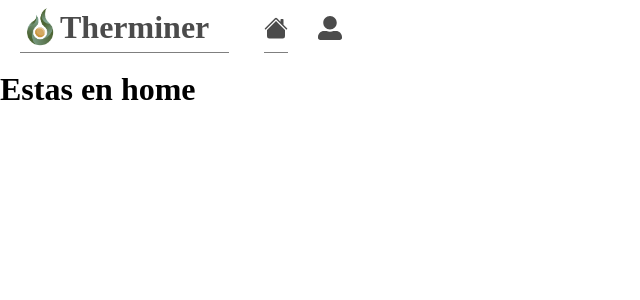
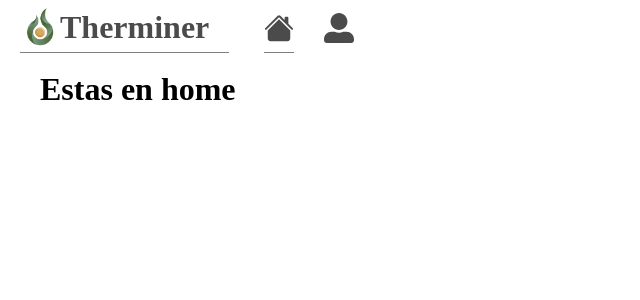
Before and after one commit to JFelipeRG/Therminer, a React (Vite) app: page / in a window 1280 px wide. Shown: the top 300 px of the page, without its empty margins (0-640 px from the left). Built offline with nearby package versions, Linux system fonts and the light colour scheme.

Commit message:
Cambios en las medidas de iconos del nav y el tiempo de transicion

```diff
--- a/src/app.css
+++ b/src/app.css
@@ -38,7 +38,7 @@ img {
 
 .underline {
     position: absolute;
-    width: 24px;
+    width: 30px;
     height: 1px;
     background-color: rgba(0, 0, 0, 0.5);
     margin: 0;
@@ -47,8 +47,8 @@ img {
 
 .nav-logo > *{
     margin: 0 15px;
-    width: 1.5em;
-    height: 1.5em;
+    width: 30px;
+    height: 30px;
     cursor: pointer;
     color: rgb(75, 75, 75);
 }
@@ -61,10 +61,15 @@ img {
 
 .nav-logo:nth-child(1).active ~ .underline {
     transform: translateX(15px);
-    transition: 0.8s;
+    transition: 0.4s;
 }
 
 .nav-logo:nth-child(2).active ~ .underline {
-    transform: translateX(69px);
-    transition: 0.8s;
+    transform: translateX(75px);
+    transition: 0.4s;
 }
+
+.App-Body {
+    width: 1200px;
+    margin: 20px auto;
+}
```
